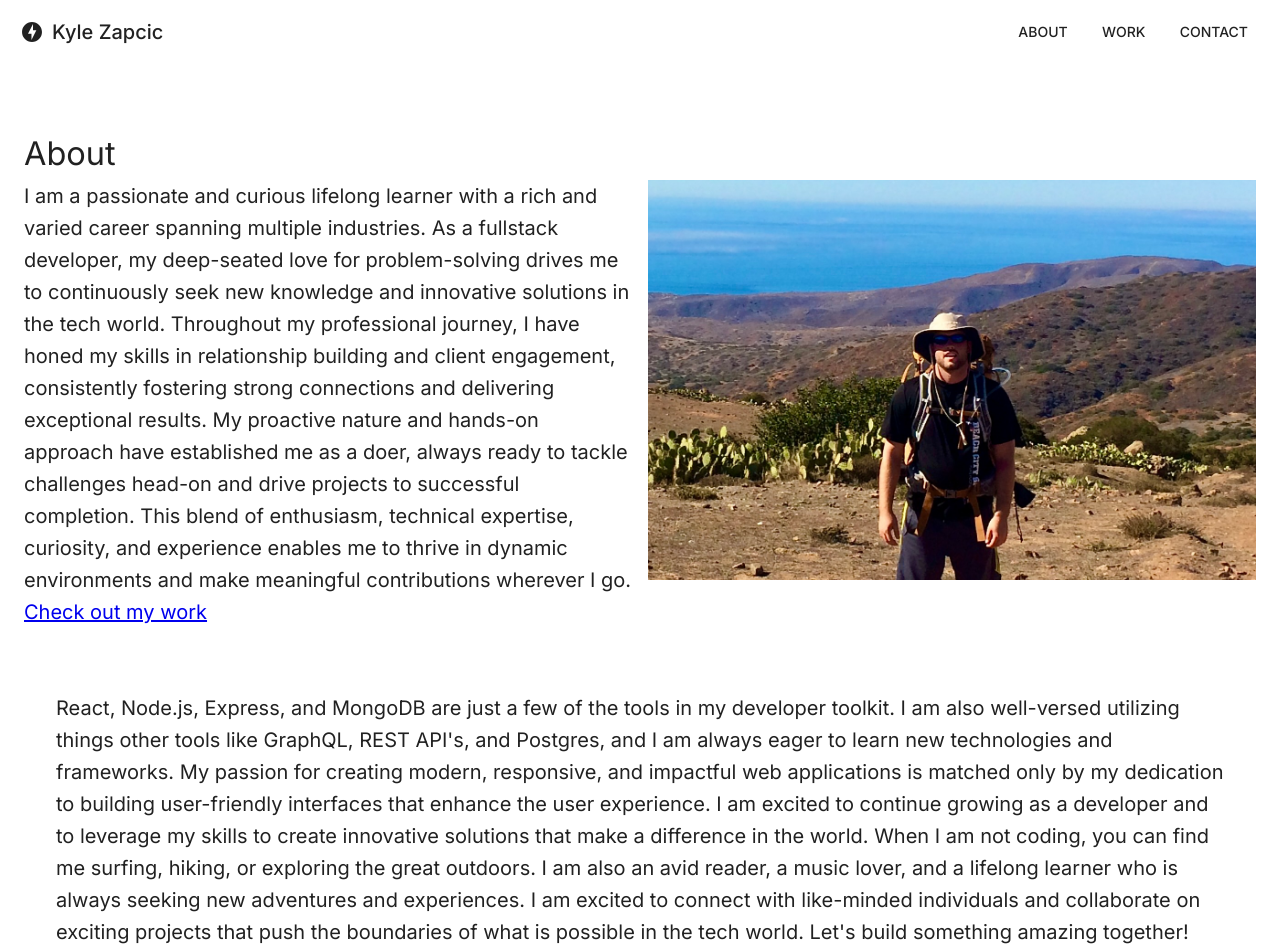
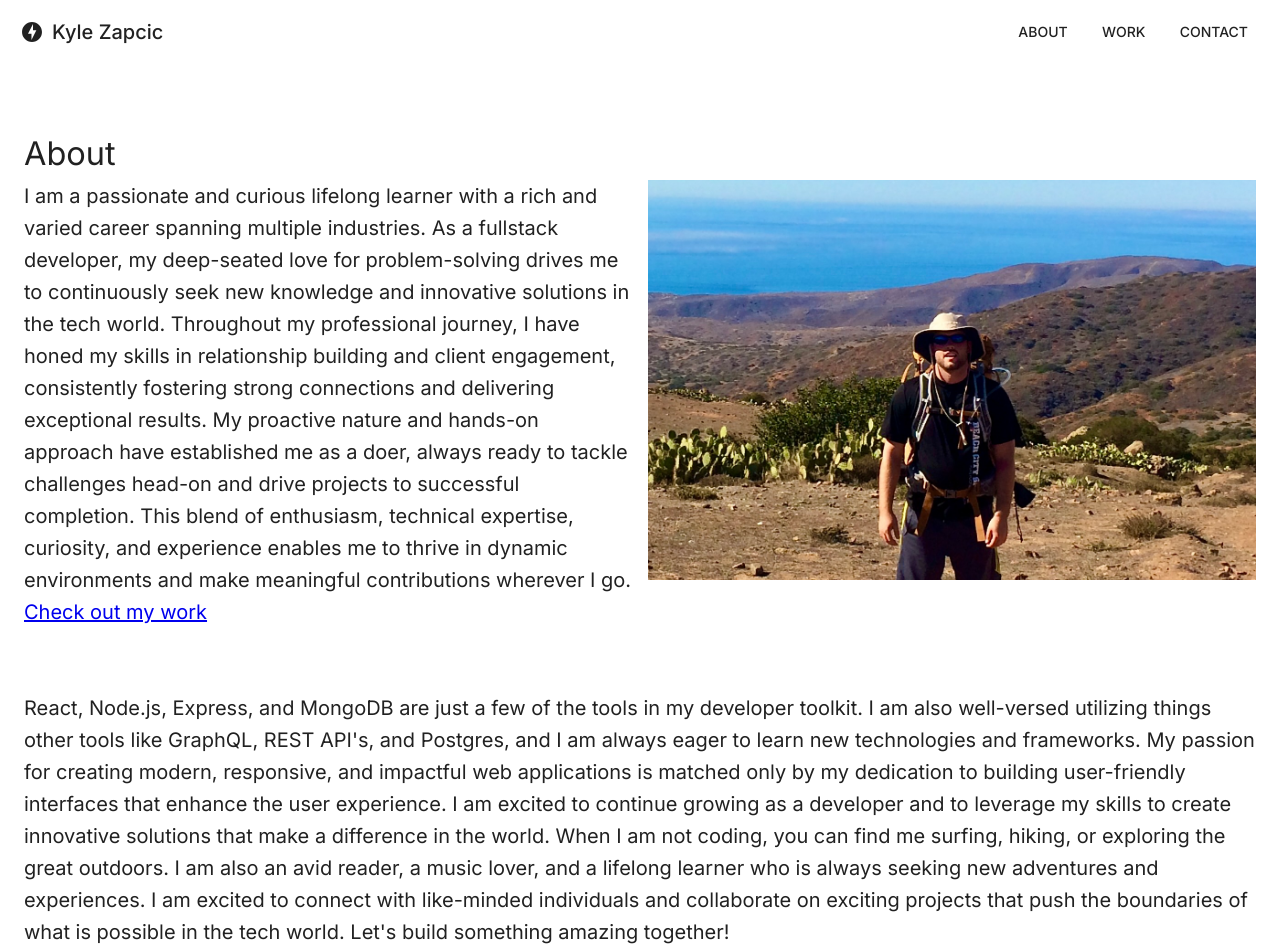
Before and after one commit to kylezap/kylezapcicdotcom, a React (Vite) app: page /about in a window 1280 px wide. Shown: the top 952 px of the page. Built offline with nearby package versions, Linux system fonts and the light colour scheme.

Commit message:
fix width of second para

```diff
--- a/src/Routes/About.jsx
+++ b/src/Routes/About.jsx
@@ -14,7 +14,7 @@ export default function About() {
           About
         </Typography>
         <Grid container spacing={2}>
-          <Grid item xs={6}>
+          <Grid item xs={12} sm={6}>
             <Typography variant="body1" component="div">
               {
                 "I am a passionate and curious lifelong learner with a rich and varied career spanning multiple industries. As a fullstack developer, my deep-seated love for problem-solving drives me to continuously seek new knowledge and innovative solutions in the tech world. Throughout my professional journey, I have honed my skills in relationship building and client engagement, consistently fostering strong connections and delivering exceptional results. My proactive nature and hands-on approach have established me as a doer, always ready to tackle challenges head-on and drive projects to successful completion. This blend of enthusiasm, technical expertise, curiosity, and experience enables me to thrive in dynamic environments and make meaningful contributions wherever I go. "
@@ -23,12 +23,12 @@ export default function About() {
             </Typography>
             <br />
           </Grid>
-          <Grid item xs={6}>
+          <Grid item xs={12} sm={6}>
             <img src={catalina} alt="catalina" className="about" />
           </Grid>
         </Grid>
 
-          <Typography variant="body1" component="div" sx={{ m: 4}} maxWidth='xl'>
+          <Typography variant="body1" component="div" sx={{ my: 4}}>
             {
               "React, Node.js, Express, and MongoDB are just a few of the tools in my developer toolkit. I am also well-versed utilizing things other tools like GraphQL, REST API's, and Postgres, and I am always eager to learn new technologies and frameworks. My passion for creating modern, responsive, and impactful web applications is matched only by my dedication to building user-friendly interfaces that enhance the user experience. I am excited to continue growing as a developer and to leverage my skills to create innovative solutions that make a difference in the world. When I am not coding, you can find me surfing, hiking, or exploring the great outdoors. I am also an avid reader, a music lover, and a lifelong learner who is always seeking new adventures and experiences. I am excited to connect with like-minded individuals and collaborate on exciting projects that push the boundaries of what is possible in the tech world. Let's build something amazing together!"
             }
```
